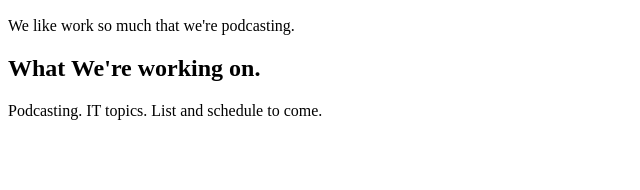
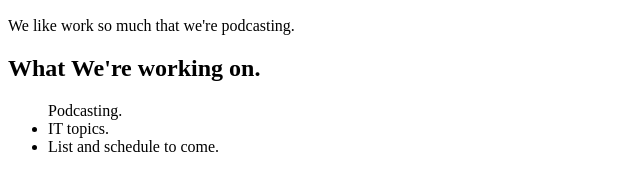
Before and after one commit to beltwayBannedits/WebPod, a plain HTML site: page index.html in a window 1280 px wide. Shown: the part 96-286 px from the top of the page, without its empty margins (0-640 px from the left). Drawn offline with Linux system fonts and the light colour scheme.

Commit message:
Update index.html
Adding a list.

```diff
--- a/index.html
+++ b/index.html
@@ -9,10 +9,11 @@
       </p>
       <h2>What We're working on.</h2>
       <p>
-          Podcasting.
-          IT topics.
-          List and schedule to come.
-
+          <ul>
+            <Lli>Podcasting.</Lli>
+            <li>IT topics.</li>
+            <li>List and schedule to come.</li>
+          </ul>
       </p>
   </body>
 </html>
```
